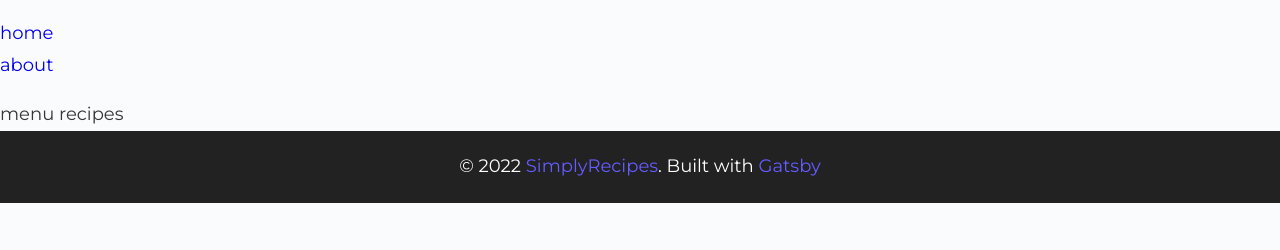
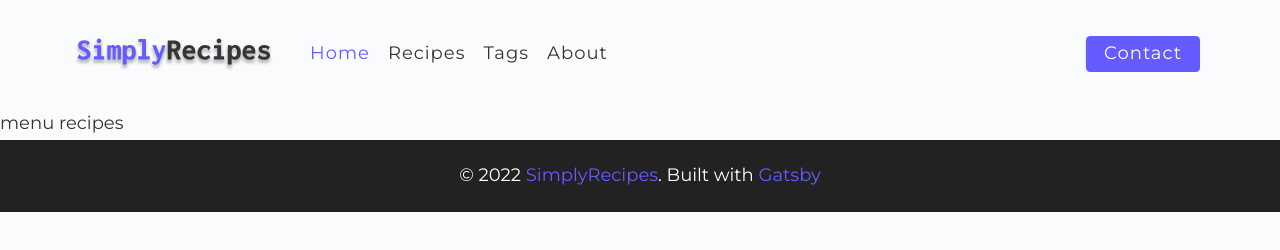
Before and after one commit to KhalilBenMansour/menu-recipes, a Gatsby site: page / in a window 1280 px wide. Built offline with nearby package versions, Linux system fonts and the light colour scheme; Gatsby itself is replaced by a stand-in of ours.

Commit message:
Add navbar logic

```diff
--- a/src/components/Navbar.js
+++ b/src/components/Navbar.js
@@ -1,17 +1,60 @@
-import { Link } from 'gatsby'
-import React from 'react'
-
+import React, { useState } from "react"
+import { Link } from "gatsby"
+import { FiAlignJustify } from "react-icons/fi"
+import logo from "../assets/images/logo.svg"
 const Navbar = () => {
+  const [show, setShow] = useState(false)
   return (
-    <nav>
-        <ul>
-            <li>
-                <Link to="/">home</Link>
-            </li>
-            <li>
-                <Link to="/about">about</Link>
-            </li>
-        </ul>
+    <nav className="navbar">
+      <div className="nav-center">
+        <div className="nav-header">
+          <Link to="/">
+            <img src={logo} alt="simply recipes" />
+          </Link>
+          <button className="nav-btn" onClick={() => setShow(!show)}>
+            <FiAlignJustify />
+          </button>
+        </div>
+        <div className={show ? "nav-links show-links" : "nav-links"}>
+          <Link
+            to="/"
+            className="nav-link"
+            activeClassName="active-link"
+            onClick={() => setShow(false)}
+          >
+            home
+          </Link>
+          <Link
+            to="/recipes"
+            className="nav-link"
+            activeClassName="active-link"
+            onClick={() => setShow(false)}
+          >
+            recipes
+          </Link>
+          <Link
+            to="/tags"
+            className="nav-link"
+            activeClassName="active-link"
+            onClick={() => setShow(false)}
+          >
+            tags
+          </Link>
+          <Link
+            to="/about"
+            className="nav-link"
+            activeClassName="active-link"
+            onClick={() => setShow(false)}
+          >
+            about
+          </Link>
+          <div className="nav-link contact-link">
+            <Link to="/contact" className="btn" onClick={() => setShow(false)}>
+              contact
+            </Link>
+          </div>
+        </div>
+      </div>
     </nav>
   )
 }
```
